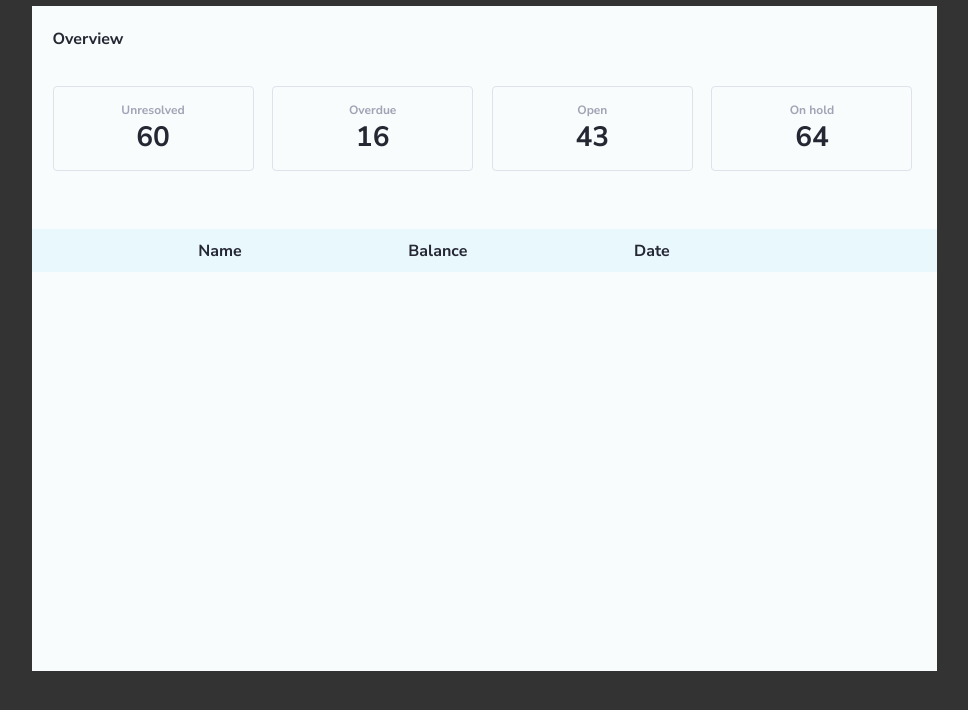
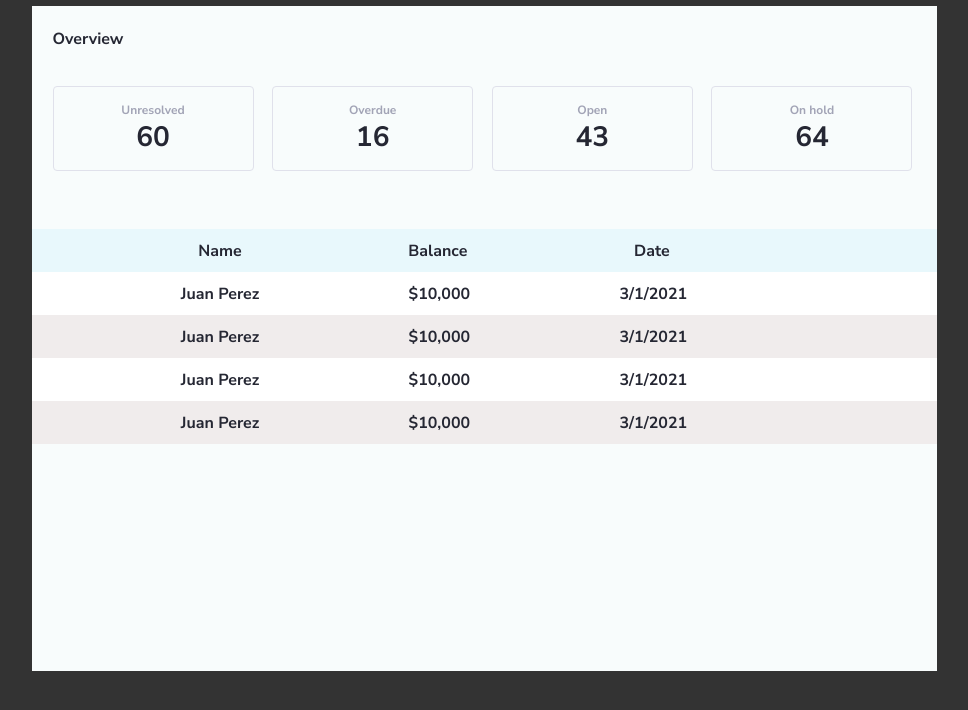
Before and after one commit to yeicobF/FDW-HTML_CSS_ADDING-JS-ELEMENTS-WEBSITE, a plain HTML site: page src/index.html in a window 1280 px wide. Shown: the whole page, without its empty margins (156-1124 px from the left). Drawn offline with Linux system fonts and the light colour scheme.

Commit message:
TABLA CON JS TERMINADA PERO SIN BUEN ACOMODO
- Ya pude terminar de hacer la tabla con solo JS, pero no está bien
  acomodada. Está muy centrada y la de la imagen es diferente. Después
  ya solo me faltaría la suma de los balances.

```diff
--- a/src/index.html
+++ b/src/index.html
@@ -173,61 +173,104 @@
   <script>
     document.body.onload = addTable;
     function addTable() {
-      var row;
-      /* 5 RENGLONES, 3 COLUMNAS - ASÍ SE DECLARA EL ARREGLO.*/
-      var elements = [[]];
-      var tableContainer = document.createElement('div');
-      tableContainer.className = "table-wrapper";
+      // ARREGLO DE FILAS
+      var rowsArray = [5], rowColor;
+      /* 5 RENGLONES, 3 COLUMNAS - ASÍ SE DECLARA EL ARREGLO.
+          Se guarda el texto de todas las columnas.*/
+      var rowText = initialize2DArray(5, 3);
+      var date = new Date();
+      var month = date.getMonth(), day = date.getDay(), year = date.getFullYear();
+      // DIV CON TODO EL CONTENIDO.
+      allContent = document.getElementsByClassName("all-content-wrapper");
+
+
 
       /* --------------------------------------------- PRIMERA FILA */
+      // PRIMERA FILA DE OTRO COLOR.
+      rowText[0][0] = "Name";
+      rowText[0][1] = "Balance";
+      rowText[0][2] = "Date";
+      rowColor = "#e8f8fc";
+
+      // CREAR LA FILA CON LOS DATOS.
+      rowsArray[0] = createRow(0, rowText, rowColor);
+
+      /* --------------------------------------------- 2 FILA */
+      rowText[1][0] = "Juan Perez";
+      rowText[1][1] = "$10,000";
+      rowText[1][2] = month + "/" + day + "/" + year;
+      rowColor = "#ffffff";
+
+      // CREAR LA FILA CON LOS DATOS.
+      rowsArray[1] = createRow(1, rowText, rowColor);
+
+      /* --------------------------------------------- 3 FILA */
+      rowText[2][0] = "Juan Perez";
+      rowText[2][1] = "$10,000";
+      rowText[2][2] = month + "/" + day + "/" + year;
+      rowColor = "#f0ecec";
+
+      rowsArray[2] = createRow(2, rowText, rowColor);
+      /* --------------------------------------------- 4  FILA */
+      rowText[3][0] = "Juan Perez";
+      rowText[3][1] = "$10,000";
+      rowText[3][2] = month + "/" + day + "/" + year;
+      rowColor = "#ffffff";
+
+      rowsArray[3] = createRow(3, rowText, rowColor);
+      /* --------------------------------------------- 5 FILA */
+      rowText[4][0] = "Juan Perez";
+      rowText[4][1] = "$10,000";
+      rowText[4][2] = month + "/" + day + "/" + year;
+      rowColor = "#f0ecec";
+
+      rowsArray[4] = createRow(4, rowText, rowColor);
+
+      // AGREGAR LA TABLA YA JUNTA AL HTML.
+      allContent[0].appendChild(appendRowsToTable(rowsArray));
+
+    }
+
+    function createRow(currentRow, textArray, rowColor) {
+      var row, elements = new Array(3);
+
       row = document.createElement('div');
       row.className = "table--row";
       // PRIMERA FILA DE OTRO COLOR.
       // row.style.backgroundColor = "#e8ecfc";
-      row.style.backgroundColor = "#e8f8fc";
-      // ELEMENTOS DE LA PRIMERA FILA.
-      elements[0][0] = document.createElement('div');
-      elements[0][0].className = "table--row--element";
-      elements[0][0].innerHTML = "Name";
+      row.style.backgroundColor = rowColor;
 
-      elements[0][1] = document.createElement('div');
-      elements[0][1].className = "table--row--element";
-      elements[0][1].innerHTML = "Balance";
+      // CREAMOS CADA ELEMENTO CON SU TEXTO CORRESPONDIENTE.
+      for (i = 0; i < 3; i++) {
+        elements[i] = document.createElement('div');
+        elements[i].className = "table--row--element";
+        elements[i].innerHTML = textArray[currentRow][i];
+      }
 
-      elements[0][2] = document.createElement('div');
-      elements[0][2].className = "table--row--element";
-      elements[0][2].innerHTML = "Date";
+      row.appendChild(elements[0]);
+      row.appendChild(elements[1]);
+      row.appendChild(elements[2]);
 
-      row.appendChild(elements[0][0]);
-      row.appendChild(elements[0][1]);
-      row.appendChild(elements[0][2]);
-
-      tableContainer.appendChild(row);
-
-      allContent = document.getElementsByClassName("all-content-wrapper");
-      allContent[0].appendChild(tableContainer);
-
-      /* --------------------------------------------- 2 FILA */
-
-
-      /* --------------------------------------------- 2 FILA */
-
-
-      /* --------------------------------------------- 4  FILA */
-
-
-      /* --------------------------------------------- 5 FILA */
-
-
-
-
+      return row;
     }
 
-    function createRow(currentRow, currentColumn, elementsArray) {
+    // AGREGAR TODAS LAS FILAS A LA TABLA Y LUEGO LA TABLA AL HTML.
+    function appendRowsToTable(rowsArray) {
+      var tableContainer = document.createElement('div');
+      tableContainer.className = "table-wrapper";
 
+      for (i = 0; i < rowsArray.length; i++)
+        tableContainer.appendChild(rowsArray[i]);
 
+      return tableContainer;
+    }
 
-      return row;
+    // INICIALIZAR EL ARREGLO BIDIMENSIONAL.
+    function initialize2DArray(rows, cols) {
+      bidimensionalArray = new Array(rows);
+      for (i = 0; i < rows; i++)
+        bidimensionalArray[i] = new Array(cols);
+      return bidimensionalArray;
     }
 
   </script>
```
Also changed, not shown: AVANCES/TABLA-CON-JS_MAL-ACOMODO_Lu_12_ABRIL_21_09-57AM.png (added).
